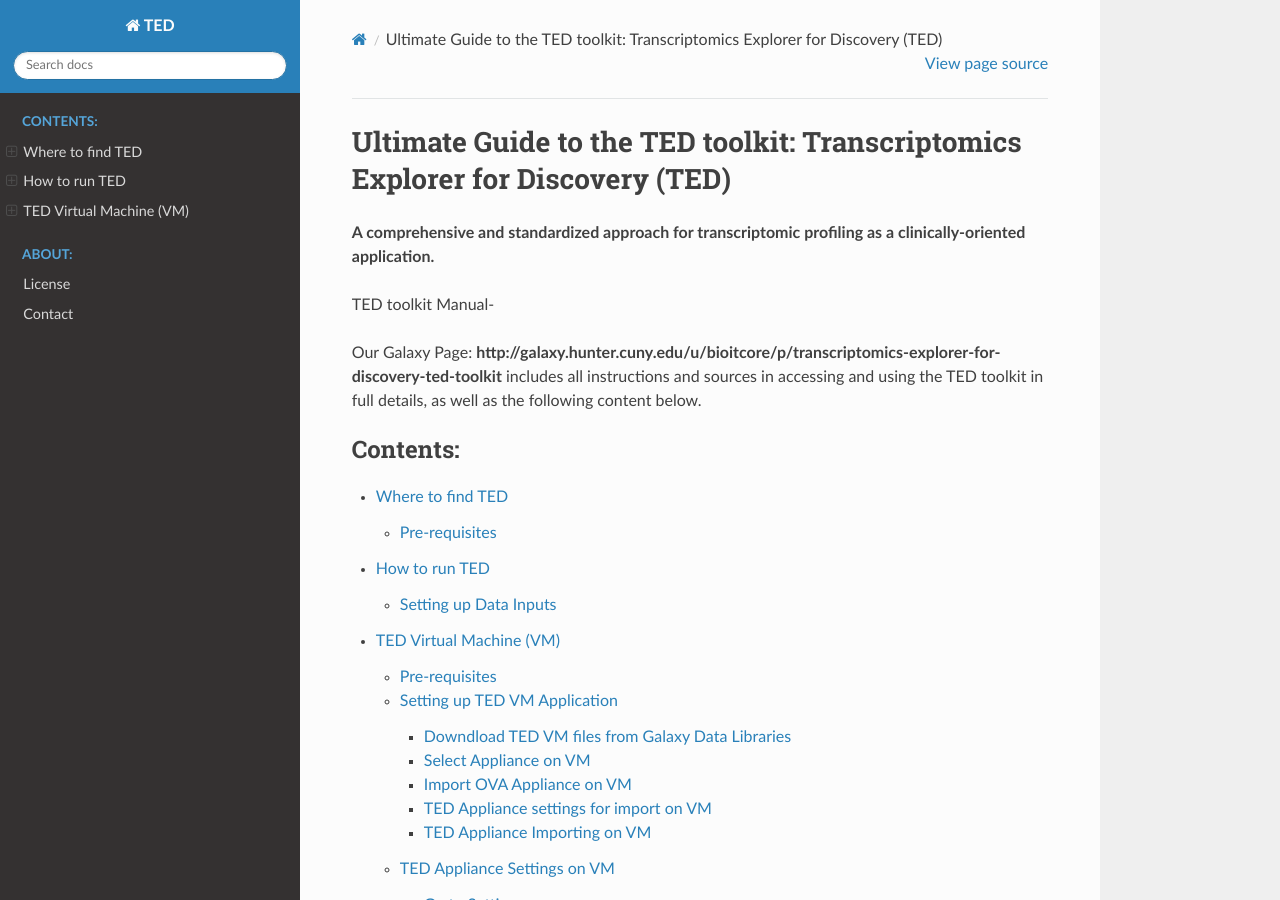
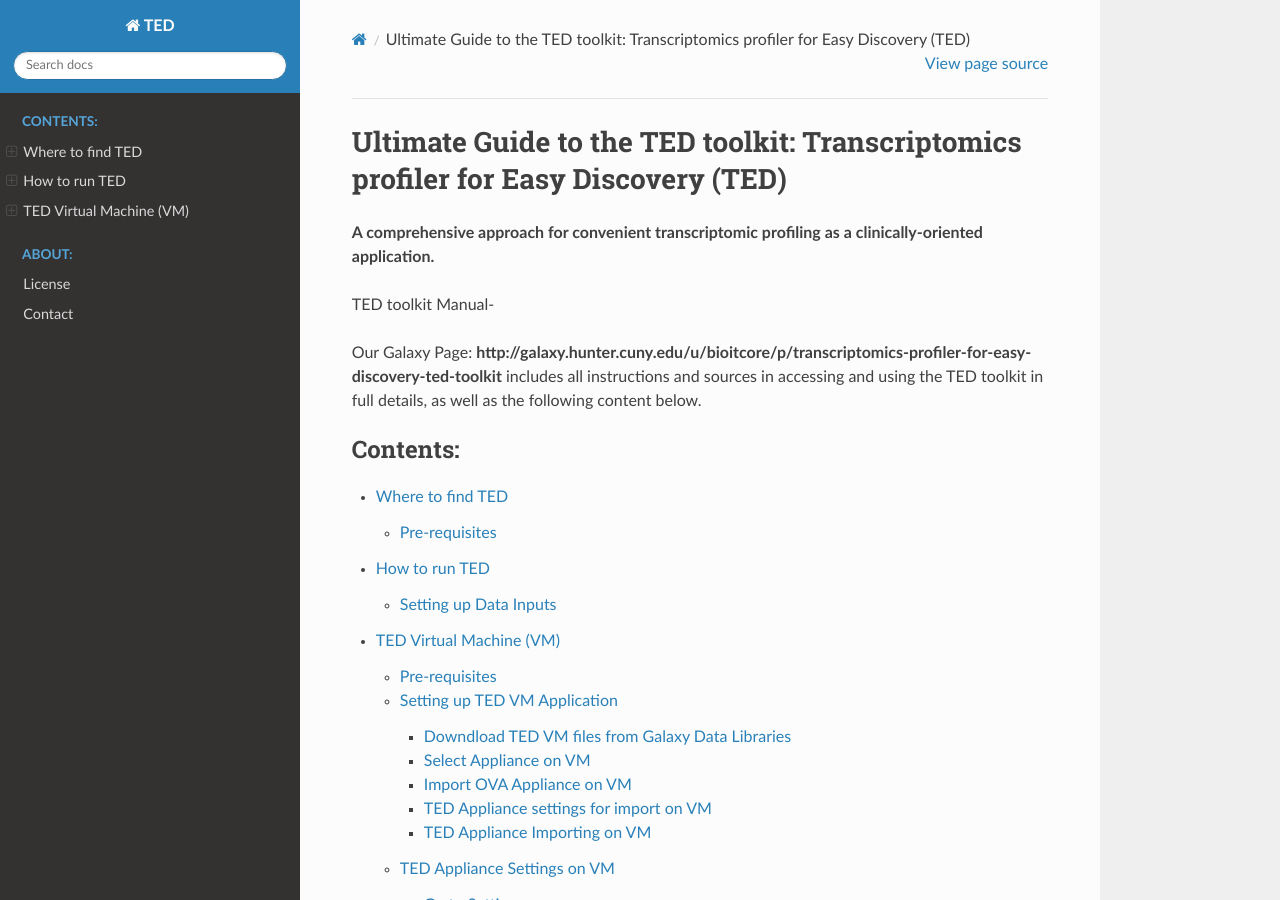
Before and after one commit to Thahmina/TED, a Sphinx documentation site: the page built from doc/TED/source/index.rst, in a window 1280 px wide and 900 px high. Built offline with Sphinx 7.4.7 and the Read the Docs theme 2.0.0, drawn with Linux system fonts in a browser that asks for light colours.

Commit message:
Update index.rst

```diff
--- a/doc/TED/source/index.rst
+++ b/doc/TED/source/index.rst
@@ -4,14 +4,14 @@
    You can adapt this file completely to your liking, but it should at least
    contain the root `toctree` directive.
 
-Ultimate Guide to the TED toolkit: Transcriptomics Explorer for Discovery (TED)
+Ultimate Guide to the TED toolkit: Transcriptomics profiler for Easy Discovery (TED)
 ================================================================================
 
-**A comprehensive and standardized approach for transcriptomic profiling as a clinically-oriented application.**
+**A comprehensive approach for convenient transcriptomic profiling as a clinically-oriented application.**
 
 TED toolkit Manual-
 
-Our Galaxy Page: **http://galaxy.hunter.cuny.edu/u/bioitcore/p/transcriptomics-explorer-for-discovery-ted-toolkit** includes all instructions and sources in accessing and using the TED toolkit in full details, as well as the following content below.
+Our Galaxy Page: **http://galaxy.hunter.cuny.edu/u/bioitcore/p/transcriptomics-profiler-for-easy-discovery-ted-toolkit** includes all instructions and sources in accessing and using the TED toolkit in full details, as well as the following content below.
 
 .. toctree::
    :maxdepth: 3
```
